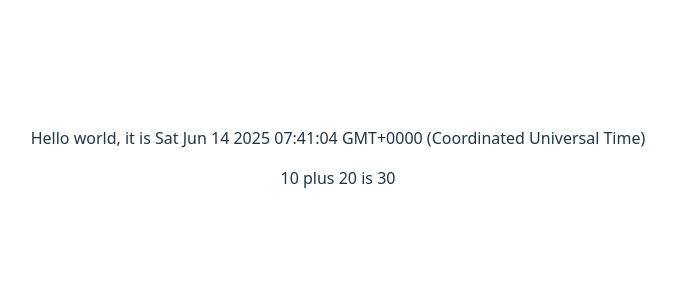
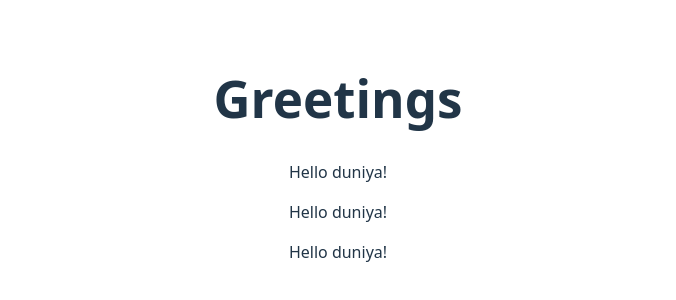
Before and after one commit to Ad0t/fullstackopen-solutions, a React (Vite) app in the folder part1/: page / in a window 1280 px wide. Shown: the part 242-542 px from the top of the page, without its empty margins (302-978 px from the left). Built offline with nearby package versions, Linux system fonts and the light colour scheme.

Commit message:
practice-a.4

```diff
--- a/part1/src/App.jsx
+++ b/part1/src/App.jsx
@@ -1,20 +1,24 @@
 import './App.css'
 import { createElement } from 'react'
 
-// Practice 3
-const App = () => {
-  const now = new Date()
-  const a = 10
-  const b = 20
-  return createElement(
-    'div',
-    null,
-    createElement(
-      'p', null, 'Hello world, it is ', now.toString()
-    ),
-    createElement(
-      'p', null, a, ' plus ', b, ' is ', a + b
-    )
+// Practice 4
+const Hello = () => {
+  return (
+    <div>
+      <p>Hello duniya!</p>
+    </div>
   )
 }
+
+const App = () => {
+  return (
+    <div>
+      <h1>Greetings</h1>
+      <Hello />
+      <Hello />
+      <Hello />
+    </div>
+  )
+}
+
 export default App
```
